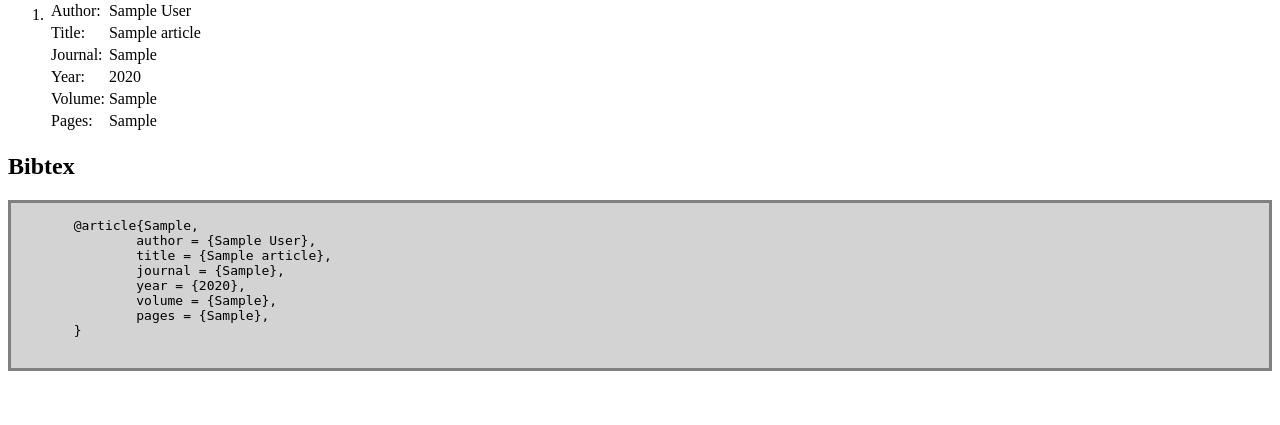
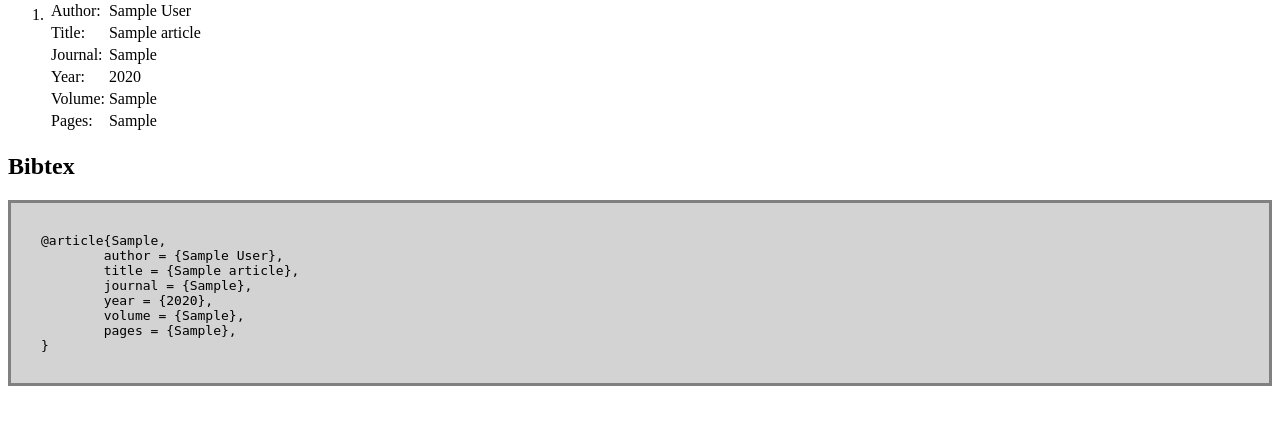
Before and after one commit to psangi-hy/ot-miniprojekti23, a Flask app: page / in a window 1280 px wide. Shown: the part 115-540 px from the top of the page. Run offline with Flask 3, Linux system fonts and the light colour scheme; tables that the repository leaves empty hold one stand-in row (values such as "Sample post").

Commit message:
Adjust whitespace in bibtex generation

```diff
--- a/src/templates/index.html
+++ b/src/templates/index.html
@@ -8,6 +8,7 @@ pre {
 	background-color: lightgrey;
 	border: solid;
 	border-color: grey;
+	padding: 30px;
 }
 </style>
 </head>
@@ -60,8 +61,7 @@ pre {
 
 	<h2>Bibtex</h2>
 
-	<pre>
-	{% for item in items %}
+	<pre>{% for item in items %}
 {{ '@article{' }}{{item.key}},{% if item.author %}
 	{{ 'author = {' }}{{ item.author }}{{ '}' }},{% endif %}{% if item.title %}
 	{{ 'title = {' }}{{ item.title }}{{ '}' }},{% endif %}{% if item.journal %}
@@ -70,8 +70,7 @@ pre {
 	{{ 'volume = {' }}{{ item.volume }}{{ '}' }},{% endif %}{% if item.pages %}
 	{{ 'pages = {' }}{{ item.pages }}{{ '}' }},{% endif %}
 {{ '}' }}
-	{% endfor %}
-	</pre>
+{% endfor %}</pre>
 	{% else %}
 	<p>There is nothing here yet.</p>
 	{% endif %}
```
Lines whose indentation alone changed are shown as unchanged.
